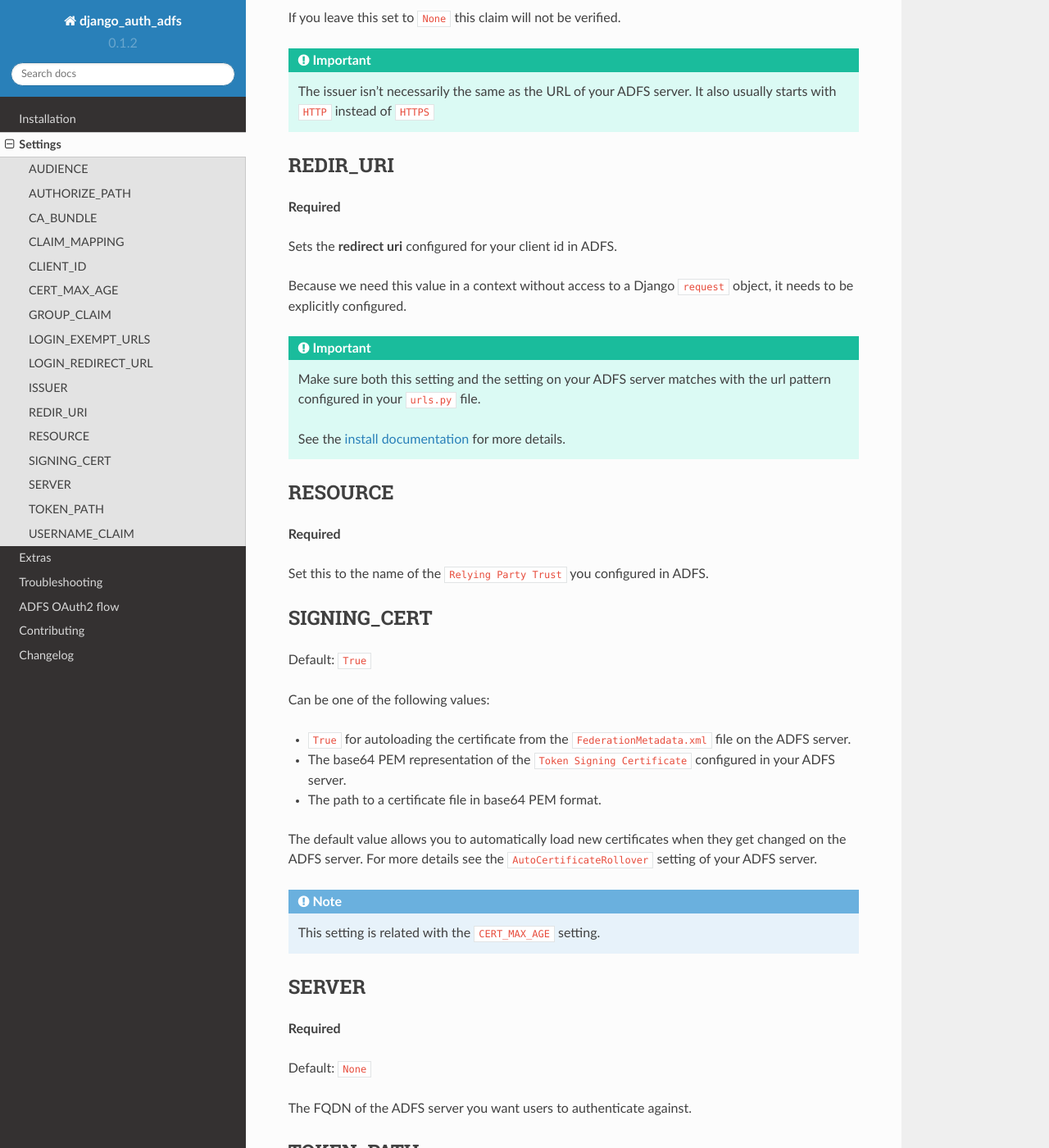
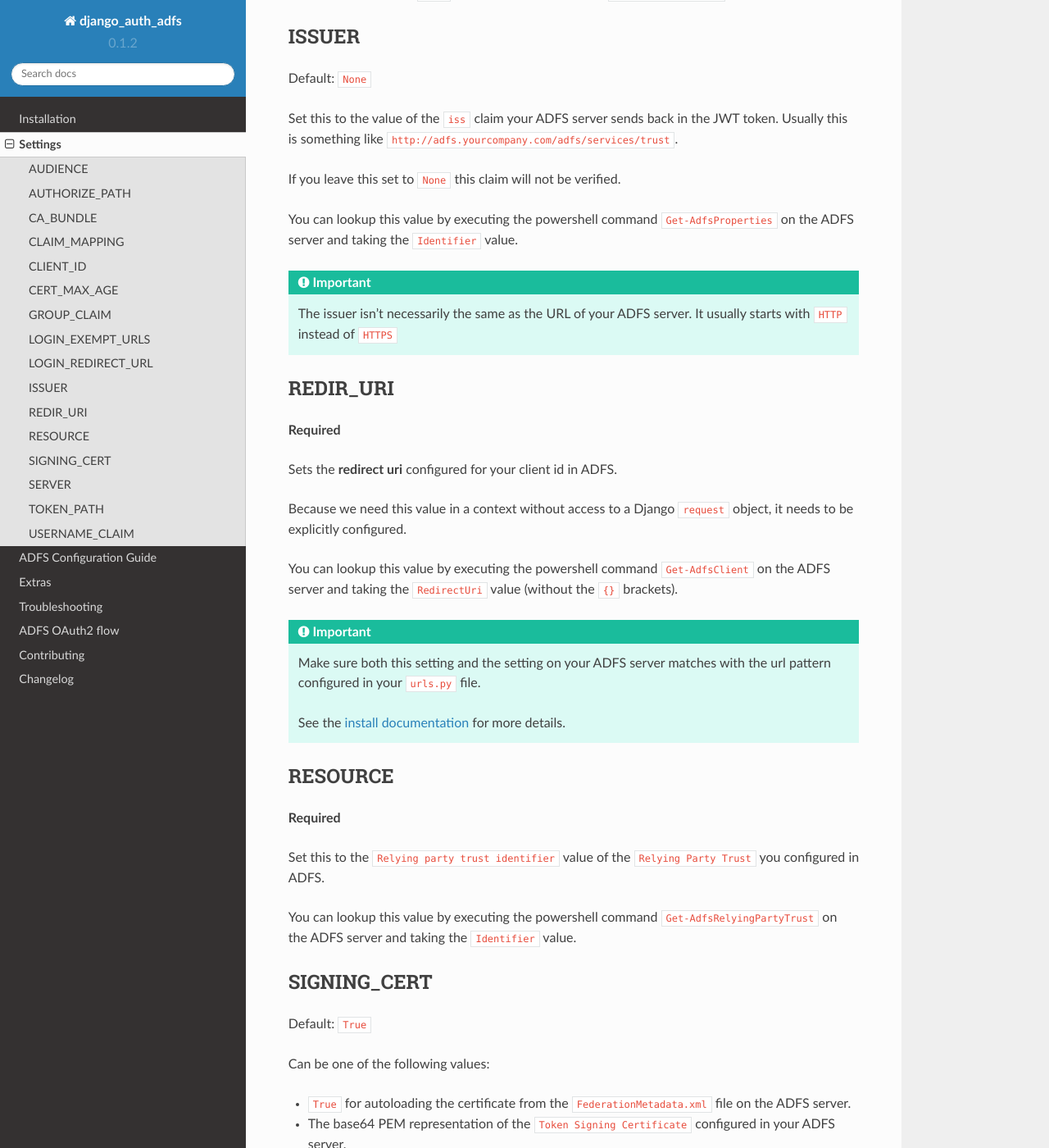
Before and after one commit to snok/django-auth-adfs, a Sphinx documentation site: the page built from docs/configuration.rst, in a window 1280 px wide and 1400 px high, scrolled down 3368 px. Shown: the whole window at 82% size. Built offline with Sphinx 7.4.7 and the Read the Docs theme 2.0.0, drawn with Linux system fonts in a browser that asks for light colours; some of the changed text lies outside the part shown.

Commit message:
Added extra documentation about configuring ADFS Fixes #3

```diff
--- a/docs/configuration.rst
+++ b/docs/configuration.rst
@@ -9,6 +11,9 @@ Default: ``None``
 
 Set this to the value of the ``aud`` claim your ADFS server sends back in the JWT token.
 If you leave this set to ``None`` this claim will not be verified.
+
+You can lookup this value by executing the powershell command ``Get-AdfsRelyingPartyTrust`` on the ADFS server
+and taking the ``Identifier`` value. But beware, it doesn't match exactly if it's not a URL.
 
 Examples
 
@@ -72,11 +79,16 @@ example
    You can find the short name for the claims you configure in the ADFS management console underneath
    **ADFS** ➜ **Service** ➜ **Claim Descriptions**
 
+.. _client_id_setting:
+
 CLIENT_ID
 ---------
 **Required**
 
-Set this to the value you configured on your ADFS server as ``ClientId``.
+Set this to the value you configured on your ADFS server as ``ClientId`` when executing the ``Add-AdfsClient`` command.
+
+You can lookup this value by executing the powershell command ``Get-AdfsClient`` on the ADFS server
+and taking the ``ClientId`` value.
 
 CERT_MAX_AGE
 ------------
@@ -138,9 +152,14 @@ Usually this is something like ``http://adfs.yourcompany.com/adfs/services/trust
 
 If you leave this set to ``None`` this claim will not be verified.
 
+You can lookup this value by executing the powershell command ``Get-AdfsProperties`` on the ADFS server
+and taking the ``Identifier`` value.
+
 .. IMPORTANT::
-   The issuer isn't necessarily the same as the URL of your ADFS server.
-   It also usually starts with ``HTTP`` instead of ``HTTPS``
+    The issuer isn't necessarily the same as the URL of your ADFS server.
+    It usually starts with ``HTTP`` instead of ``HTTPS``
+
+.. _redir_uri_setting:
 
 REDIR_URI
 ---------
@@ -151,17 +170,25 @@ Sets the **redirect uri** configured for your client id in ADFS.
 Because we need this value in a context without access to a Django ``request`` object,
 it needs to be explicitly configured.
 
+You can lookup this value by executing the powershell command ``Get-AdfsClient`` on the ADFS server
+and taking the ``RedirectUri`` value (without the ``{}`` brackets).
+
 .. IMPORTANT::
    Make sure both this setting and the setting on your ADFS server
    matches with the url pattern configured in your ``urls.py`` file.
 
    See the :ref:`install documentation <install>` for more details.
 
+.. _resource_setting:
+
 RESOURCE
 --------
 **Required**
 
-Set this to the name of the ``Relying Party Trust`` you configured in ADFS.
+Set this to the ``Relying party trust identifier`` value of the ``Relying Party Trust`` you configured in ADFS.
+
+You can lookup this value by executing the powershell command ``Get-AdfsRelyingPartyTrust`` on the ADFS server
+and taking the ``Identifier`` value.
 
 SIGNING_CERT
 ------------
--- a/docs/index.rst
+++ b/docs/index.rst
@@ -37,6 +37,7 @@ Contents
 
    install
    configuration
+   adfs_config_guide
    extras
    troubleshooting
    adfs_oauth
```
Also changed, not shown: other parts of docs/configuration.rst (+8 -0 lines), docs/adfs_config_guide.rst (added, +220 -0 lines), docs/_static/ADFS_step_01.PNG (added), docs/_static/ADFS_step_02.PNG (added), docs/_static/ADFS_step_03.PNG (added), docs/_static/ADFS_step_04.PNG (added), docs/_static/ADFS_step_05.PNG (added), docs/_static/ADFS_step_06.PNG (added), docs/_static/ADFS_step_07.PNG (added), docs/_static/ADFS_step_08.PNG (added), docs/_static/ADFS_step_09.PNG (added), docs/_static/ADFS_step_10.PNG (added), docs/_static/ADFS_step_11.PNG (added), docs/_static/ADFS_step_12.PNG (added), 5 more files.
